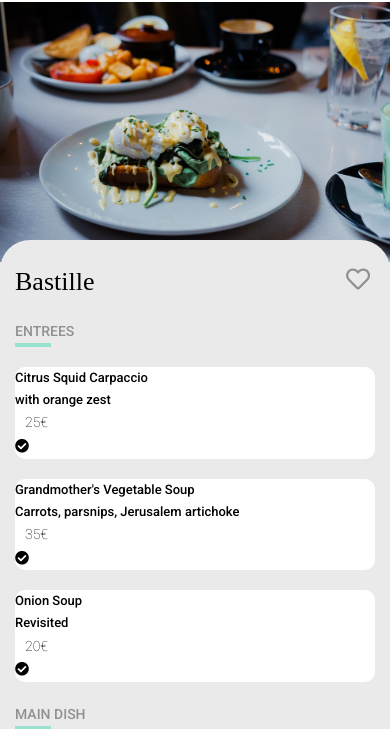
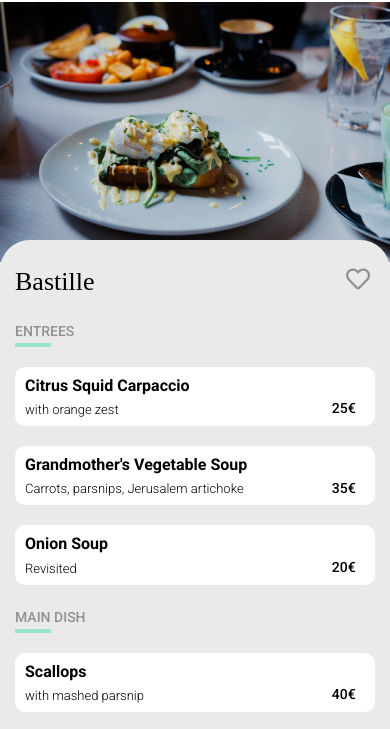
Before and after one commit to Oyundalai2b/Ohmyfood, a website: page Bastille.html in a window 390 px wide. Shown: the part 65-794 px from the top of the page. Drawn offline with Linux system fonts and the light colour scheme; a web font is replaced by a local one.

Commit message:
fixed check animation in mobile

```diff
--- a/sass/pages/_menu.scss
+++ b/sass/pages/_menu.scss
@@ -46,9 +46,18 @@
           justify-content: left;
           width: 36px;
         }
-
+        ul {
+          cursor: pointer;
           li.item {
-          animation: fadeIn 0.4s ease-in both;
+            position: relative;
+            display: flex;
+            flex-direction: row;
+            border-radius: 10px;
+            background-color: white;
+            margin: 20px 0 20px 0;
+            overflow: hidden;
+            align-items: center;
+            // animation: fadeIn 0.4s ease-in both;
             &:nth-child(1) {
               animation-delay: 0;
             }
@@ -59,36 +68,62 @@
               animation-delay: 0.2s;
             }
 
-          &:hover div.check {
-            visibility: visible;
-            right: 0;
-            i {
-              // animation: check 3s;
-            }
-            // animation: check 1s;
-          }
-          position: relative;
-          display: flex;
-          flex-direction: column;
-          border-radius: 10px;
-          background-color: white;
-          margin: 20px 0 20px 0;
-          label {
+            div.title-description {
+              padding-right: 10px;
+              width: 88%;
+              transition: all 1s cubic-bezier(0.4, 0, 0.2, 1);
+
+              p.menu-title {
+                overflow: hidden;
+                white-space: nowrap;
+                text-overflow: ellipsis;
                 margin-left: 10px;
-            &.menu-title {
                 padding-top: 5px;
                 font-weight: 700;
                 font-size: 16px;
               }
-            &.description {
+              p.description {
+                overflow: hidden;
+                white-space: nowrap;
+                text-overflow: ellipsis;
+                cursor: pointer;
+                margin-left: 10px;
+                padding-bottom: 5px;
+                font-weight: 300;
+              }
+            }
+            &:hover div.title-description {
+              width: 68%;
+            }
+
+            div.price {
+              width: 5%;
+              font-weight: 500;
+              align-self: flex-end;
               padding-bottom: 5px;
             }
-            &.price {
+
+            div.check {
+              display: flex;
+              align-items: center;
+              justify-content: center;
               position: absolute;
-              right: 20px;
-              bottom: 5px;
-              font-size: 14px;
-              font-weight: 500;
+              width: 20%;
+              right: -20%;
+              background-color: $colour-tertiary;
+              height: 100%;
+              transition: all 1s cubic-bezier(0.4, 0, 0.2, 1);
+              visibility: visible;
+              color: $colour-white;
+              font-size: 20px;
+            }
+            &:hover div.check {
+              visibility: visible;
+              right: 0;
+
+              i.fa-check-circle {
+                animation: check 1s;
+              }
             }
           }
         }
```
Also changed, not shown: public/css/style.css, 1 other file. Lines whose indentation alone changed are shown as unchanged.
